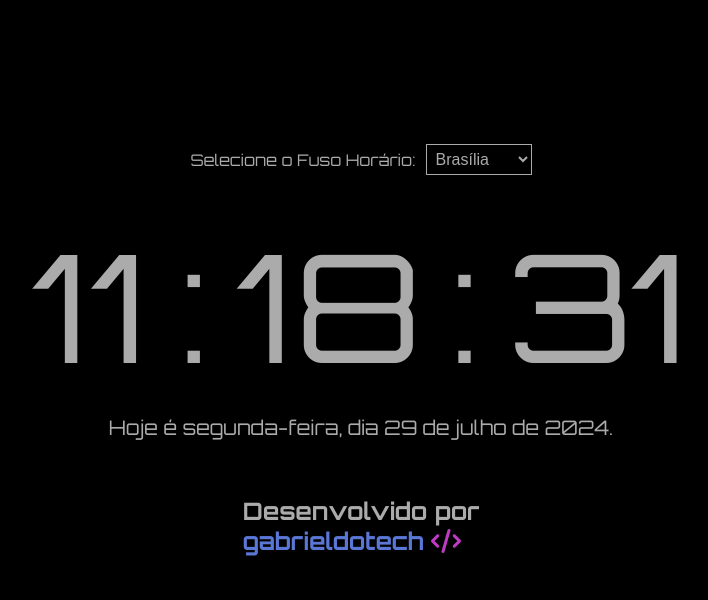
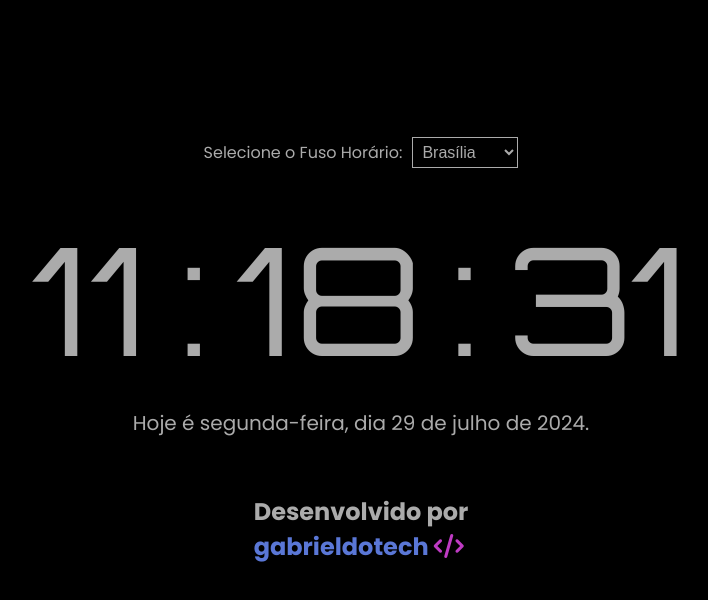
Before and after one commit to gabrieldotech/digital-clock-js, a plain HTML site: page index.html in a window 1280 px wide. Shown: the whole page, without its empty margins (279-987 px from the left). Drawn offline with Linux system fonts and the light colour scheme.

Commit message:
Update style.css

```diff
--- a/css/style.css
+++ b/css/style.css
@@ -7,7 +7,7 @@
 
 body {
     background: var(--color-dark);
-    font-family: Orbitron, sans-serif;
+    font-family: Poppins, sans-serif;
     margin: 0;
     padding: 0;
     display: flex;
@@ -44,6 +44,7 @@ body {
     gap: 25px;
     flex-wrap: wrap;
     color: var(--color-light);
+    font-family: Orbitron;
 }
 
 .clock span {
```
